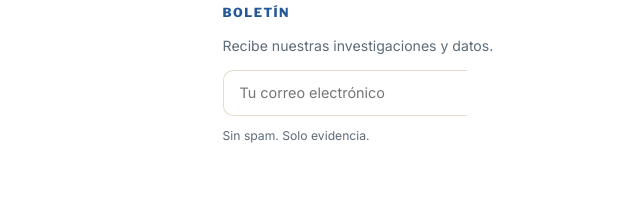
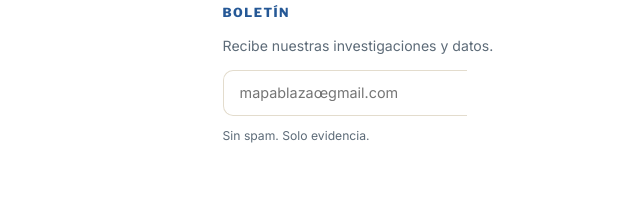
Before and after one commit to m-apablaza/citrab, a plain HTML site: page index.html in a window 1280 px wide. Shown: the part 2092-2305 px from the top of the page, 640-1280 px from the left. Drawn offline with nearby package versions, Linux system fonts and the light colour scheme; no server answers.

Commit message:
Update email placeholder in subscription form

```diff
--- a/index.html
+++ b/index.html
@@ -164,7 +164,7 @@
       <h4>Boletín</h4>
       <p style="font-size:.88rem;color:var(--muted);margin-bottom:12px">Recibe nuestras investigaciones y datos.</p>
       <form class="form-inline" action="#" method="post">
-        <input type="email" name="email" placeholder="Tu correo electrónico" required>
+        <input type="email" name="email" placeholder="mapablazaœgmail.com" required>
         <button class="btn btn-orange" type="submit">Suscribirme</button>
       </form>
       <p class="form-note">Sin spam. Solo evidencia.</p>
```
